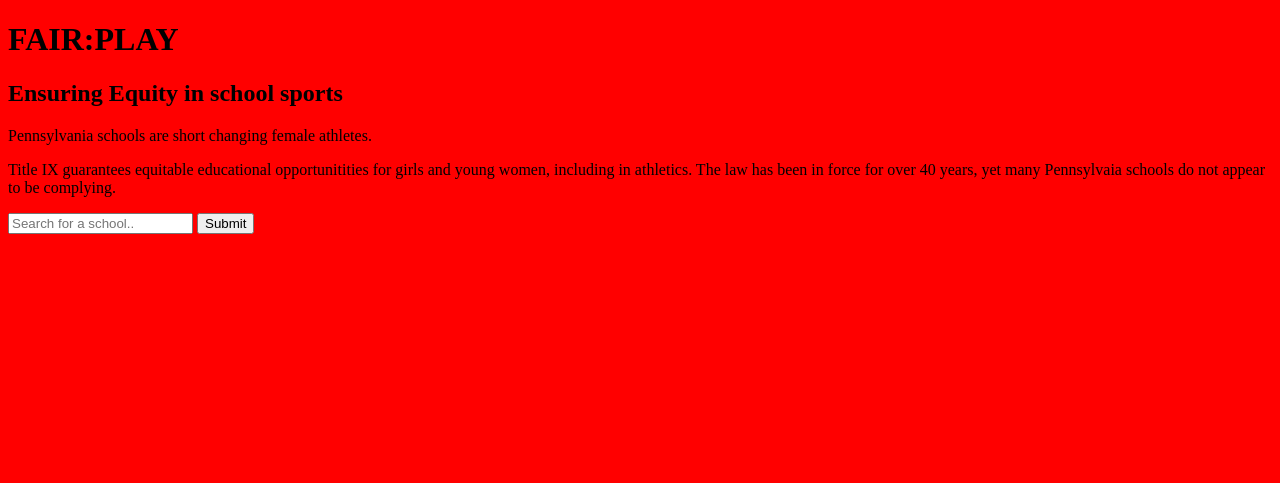
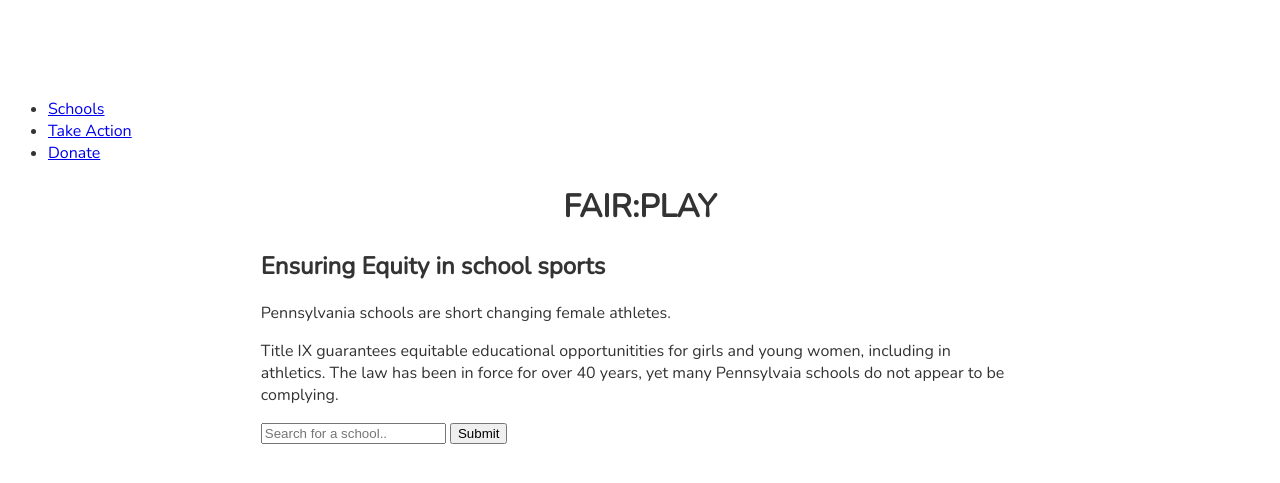
Before and after one commit to silverli/FairPlay, a Django app: page / in a window 1280 px wide. Shown: the top 483 px of the page. Run offline with Django 3.2, Linux system fonts and the light colour scheme.

Commit message:
Cool Stuff

```diff
--- a/static/css/home.css
+++ b/static/css/home.css
@@ -1,3 +1,32 @@
+@import url('https://fonts.googleapis.com/css?family=Nunito');
 body {
-    background-color: red;
+    font-family: 'Nunito', sans-serif;
+    color: #333;
 }
+main {
+    width:60%;
+    margin:0 auto;
+}
+h1 {
+    text-align:center;
+}
+.school {
+    list-style-type:none;
+    padding-left:0;
+}
+.school li{
+    background-color: #e6e6e6;
+    padding:16px;
+    margin-bottom:16px;
+}
+.school li h3{
+    margin-top:0;
+}
+
+.school__district, .school__county{
+    font-size:14px;
+}
+.school__district{
+    margin-right:20px;
+}
+}
--- a/webapp/templates/christians_test.html
+++ b/webapp/templates/christians_test.html
@@ -6,6 +6,16 @@
         <link href="{% static "css/home.css" %}" rel="stylesheet">
     </head>
     <body>
+        <header>
+            <a href="https://google.com" target="_blank"><img src="{% static "img/fairplay-logo.png" %}" width="300" height="68"></a>
+            <nav>
+                <ul>
+                    <li><a href="#">Schools</a></li>
+                    <li><a href="#">Take Action</a></li>
+                    <li><a href="#">Donate</a></li>
+                </ul>
+            </nav>
+        </header>
         <main>
         <h1>FAIR:PLAY</h1>
         <h2>Ensuring Equity in school sports</h2>
```
Also changed, not shown: webapp/static/css/home.css (+27 -0 lines), static/img/fairplay-logo.png (added), webapp/static/img/fairplay-logo.png (added).
